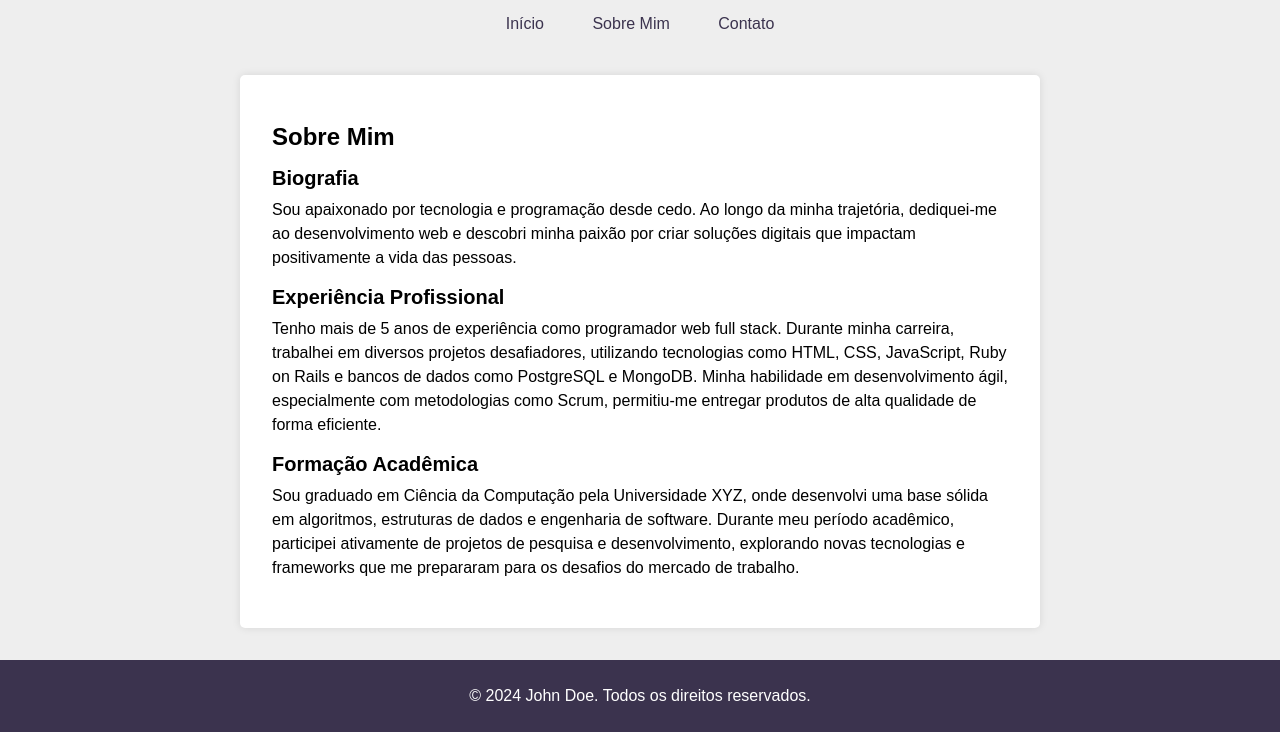
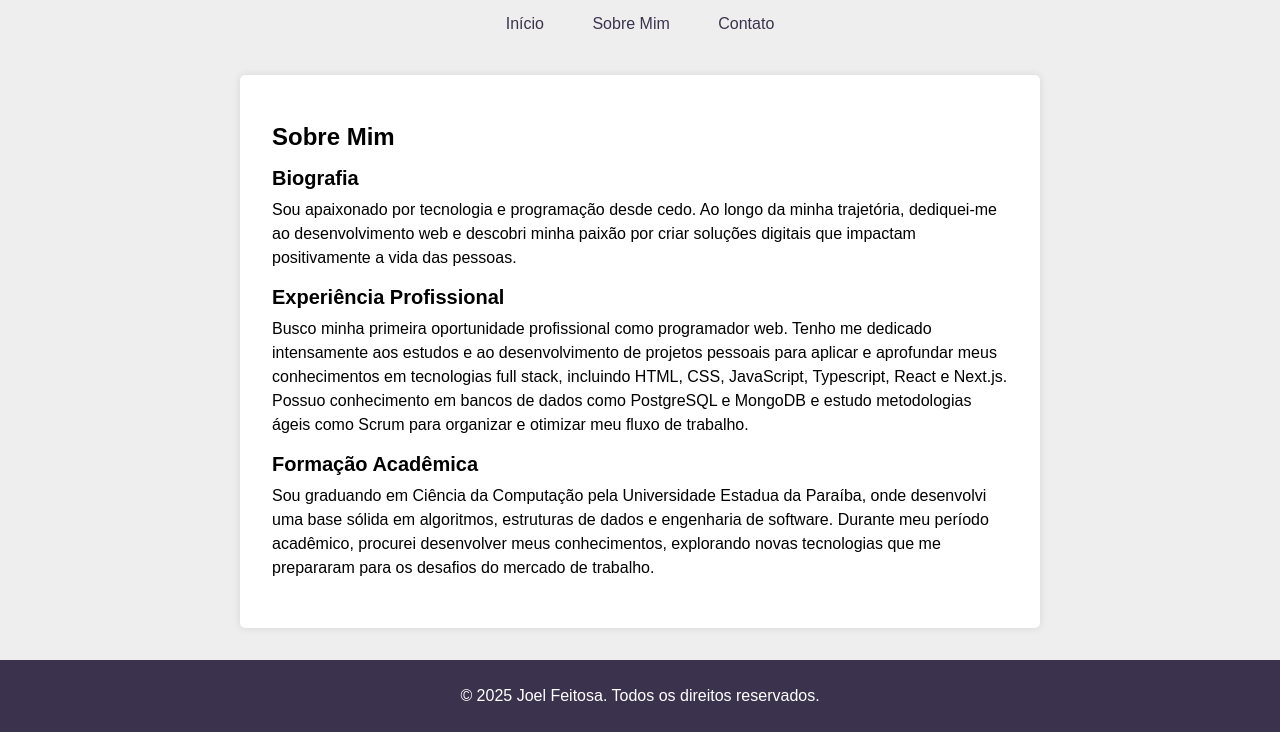
Before and after one commit to joelfeitosadev/joelfeitosadev.github.io, a plain HTML site: page sobre.html in a window 1280 px wide. Shown: the part 72-804 px from the top of the page. Drawn offline with Linux system fonts and the light colour scheme.

Commit message:
atualizei o projeto com os meus dados

```diff
--- a/sobre.html
+++ b/sobre.html
@@ -9,7 +9,7 @@
   <body>
     <header>
       <div>
-        <div class="logo">John Doe</div>
+        <div class="logo">Joel Feitosa</div>
         <div class="title">Programador Web Full Stack</div>
       </div>
       <nav>
@@ -31,26 +31,20 @@
         </p>
         <h2>Experiência Profissional</h2>
         <p>
-          Tenho mais de 5 anos de experiência como programador web full stack.
-          Durante minha carreira, trabalhei em diversos projetos desafiadores,
-          utilizando tecnologias como HTML, CSS, JavaScript, Ruby on Rails e
-          bancos de dados como PostgreSQL e MongoDB. Minha habilidade em
-          desenvolvimento ágil, especialmente com metodologias como Scrum,
-          permitiu-me entregar produtos de alta qualidade de forma eficiente.
+          Busco minha primeira oportunidade profissional como programador web. Tenho me dedicado intensamente aos estudos e ao desenvolvimento de projetos pessoais para aplicar e aprofundar meus conhecimentos em tecnologias full stack, incluindo HTML, CSS, JavaScript, Typescript, React e Next.js. Possuo conhecimento em bancos de dados como PostgreSQL e MongoDB e estudo metodologias ágeis como Scrum para organizar e otimizar meu fluxo de trabalho.
         </p>
         <h2>Formação Acadêmica</h2>
         <p>
-          Sou graduado em Ciência da Computação pela Universidade XYZ, onde
+          Sou graduando em Ciência da Computação pela Universidade Estadua da Paraíba, onde
           desenvolvi uma base sólida em algoritmos, estruturas de dados e
-          engenharia de software. Durante meu período acadêmico, participei
-          ativamente de projetos de pesquisa e desenvolvimento, explorando novas
-          tecnologias e frameworks que me prepararam para os desafios do mercado
+          engenharia de software. Durante meu período acadêmico, procurei desenvolver meus conhecimentos, explorando novas
+          tecnologias que me prepararam para os desafios do mercado
           de trabalho.
         </p>
       </section>
     </div>
     <footer>
-      <p>&copy; 2024 John Doe. Todos os direitos reservados.</p>
+      <p>&copy; 2025 Joel Feitosa. Todos os direitos reservados.</p>
     </footer>
   </body>
 </html>
```
Also changed, not shown: contato.html (+7 -10 lines), index.html (+4 -7 lines).
